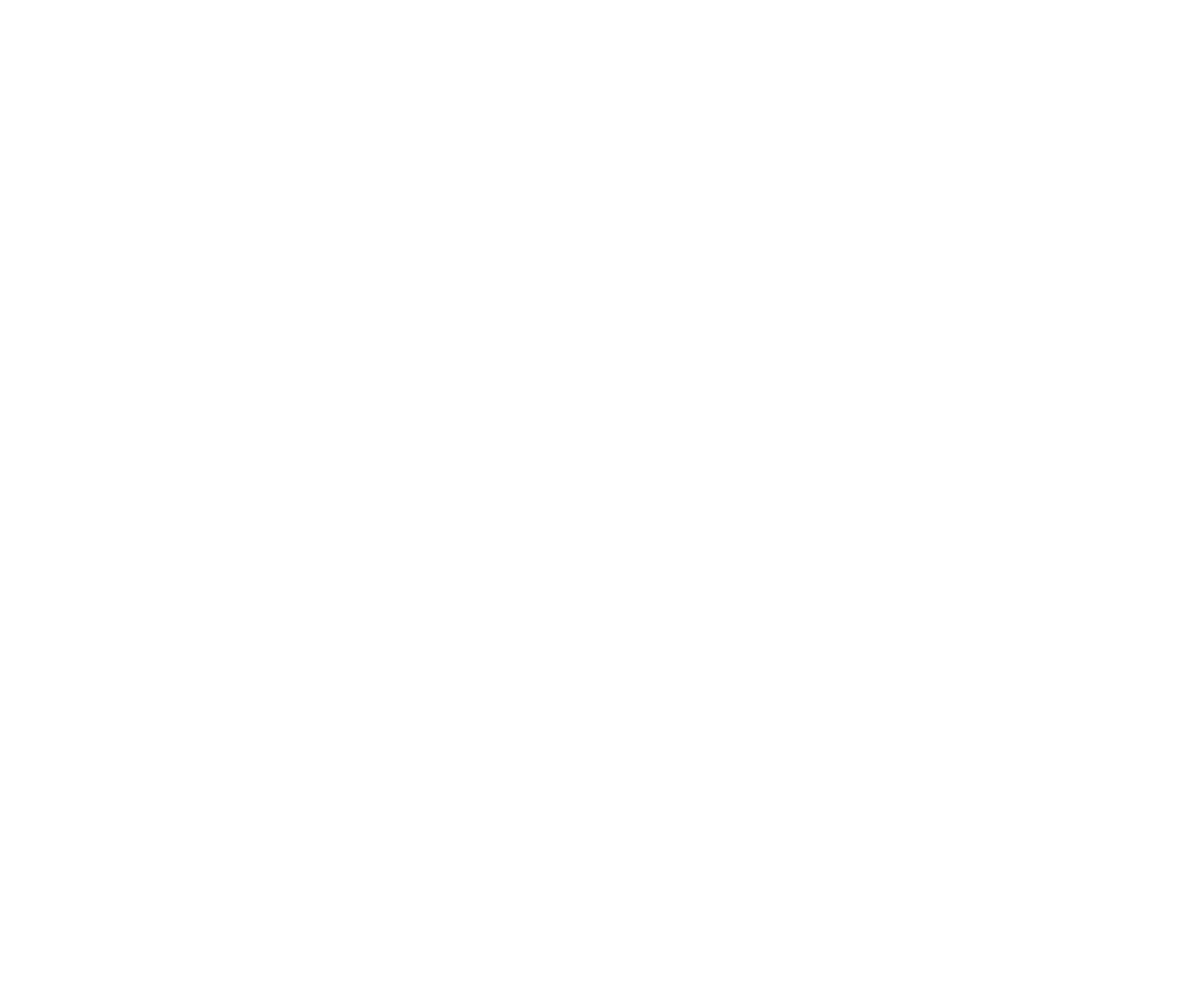
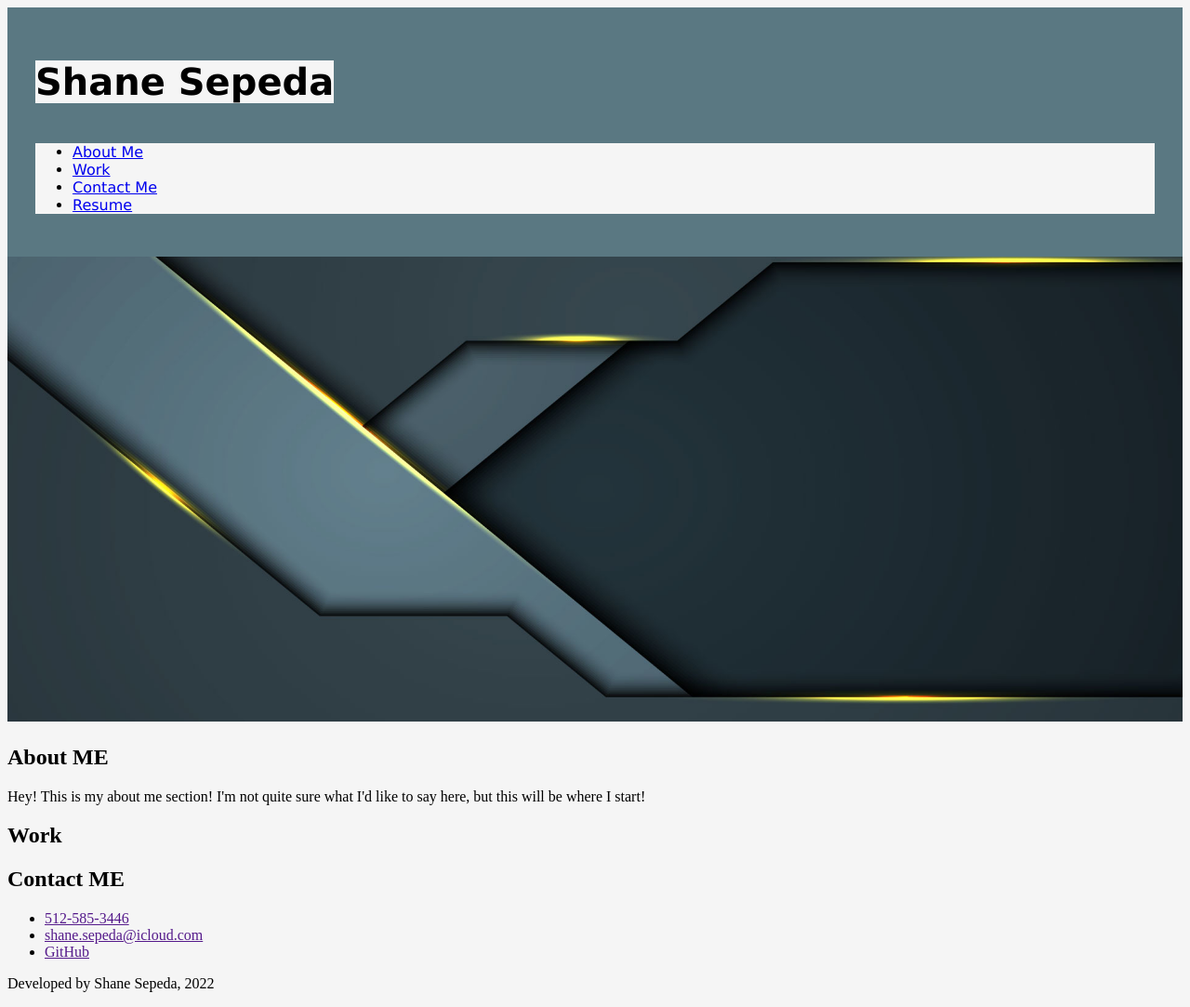
Before and after one commit to shane-sepeda/assignment-2-professional-portfolio, a plain HTML site: page index.html in a window 1280 px wide. Shown: the whole page at 93% size. Before the commit the page ends 800 px from the top, so only its background shows below. Drawn offline with Linux system fonts and the light colour scheme.

Commit message:
added hero image, applying CSS

```diff
--- a/assets/css/style.css
+++ b/assets/css/style.css
@@ -0,0 +1,24 @@
+* {
+    background-color:whitesmoke;
+
+}
+
+header {
+    padding: 30px;
+    font-family: Verdana, Geneva, Tahoma, sans-serif;
+    background-color:rgb(90, 120, 130);
+}
+
+header h1 {
+    display: inline-block;
+    font-size: 40px;
+}
+
+.hero {
+    height: 500px;
+    width: 100%;
+    margin-bottom: 25px;
+    background-image: url("../images/background.png");
+    background-size: cover;
+    background-position: center;
+}
--- a/index.html
+++ b/index.html
@@ -6,3 +6,72 @@
         <title>Shane Sepeda</title>
         <link rel="icon" type="image/x-icon" href="./assets/images/page_logo.png">
     </head>
+
+    <!-- Body -->
+    <body>
+        <!-- Header Section -->
+        <header>
+            <h1>Shane Sepeda</h1>
+            <nav>
+                <ul>
+                    <li>
+                        <a href="#about-me">About Me</a>
+                    </li>
+                    <li>
+                        <a href="#work">Work</a>
+                    </li>
+                    <li>
+                        <a href="#contact-me">Contact Me</a>
+                    </li>
+                    <li>
+                        <a href="./assets/files/Resume.pdf">Resume</a>
+                    </li>
+                </ul>
+            </nav>
+        </header>
+        <!-- End Header Section -->
+
+        <!-- Hero Section -->
+        <section class="hero" alt=""></section>
+        <!-- End Hero Section -->
+
+        <!-- Content Section -->
+        <content>
+            <section id="about-me" class="">
+                <h2>About ME</h2>
+                <p>
+                    Hey! This is my about me section! I'm not quite sure what I'd like to say here, but this will be where I start!
+                </p>
+            </section>
+
+            <section id="work" class="">
+                <h2>Work</h2>
+            </section>
+
+            <section id="contact-me" class="">
+                <h2>Contact ME</h2>
+                <ul>
+                    <li>
+                        <a href="">512-585-3446</a>
+                    </li>
+                    <li>
+                        <a href="">shane.sepeda@icloud.com</a>
+                    </li>
+                    <li>
+                        <a href="">GitHub</a>
+                    </li>
+                </ul>
+            </section>
+        </content>
+        <!-- End Content Section -->
+
+        <!-- Footer -->
+        <footer>
+            <p>Developed by Shane Sepeda, 2022</p>
+        </footer>
+        <!-- End Footer -->
+
+    </body>
+    <!-- End Body -->
+
+</html>
```
Also changed, not shown: assets/images/background.png (added), 2 other files.
